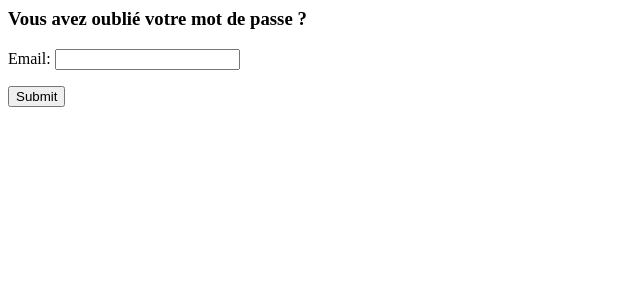
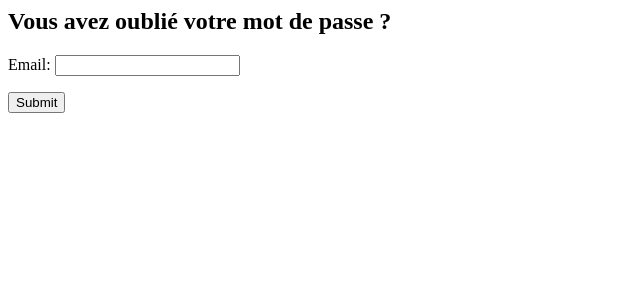
Before and after one commit to heltleo/fanfiction, a Django app: page /accounts/password_reset/ in a window 1280 px wide. Shown: the top 300 px of the page, without its empty margins (0-640 px from the left). Run offline with Django 3.2, Linux system fonts and the light colour scheme.

Commit message:
add base to templates wip

```diff
--- a/templates/frontend/base.html
+++ b/templates/frontend/base.html
@@ -1,6 +1,6 @@
 {% load render_bundle from webpack_loader %}
 {% load staticfiles %}
-<html lang="en">
+<html lang="fr">
     <head>
     <meta charset="UTF-8">
     <title>Fanfiction</title>
--- /dev/null
+++ b/templates/registration/base.html
@@ -0,0 +1,15 @@
+{% load staticfiles %}
+
+<html lang="fr">
+    <head>
+    <meta charset="UTF-8">
+    <title>Fanfiction {% block title %}{% endblock %}</title>
+    <meta http-equiv="X-UA-Compatible" content="IE=edge">
+    <meta name="viewport" content="width=device-width, initial-scale=1, minimum-scale=1.0, maximum-scale=1.0, user-scalable=no">
+    <link rel="stylesheet" href="{% static 'styles/base.css' %}">
+    </head>
+    <body>
+        {% block content %}
+        {% endblock %}
+    </body>
+</html>
--- a/templates/registration/password_reset_complete.html
+++ b/templates/registration/password_reset_complete.html
@@ -1 +1,3 @@
+{% extends "registration/base.html" %}
+
 Votre mot de passe a été changer.
--- a/templates/registration/password_reset_confirm.html
+++ b/templates/registration/password_reset_confirm.html
@@ -1,3 +1,5 @@
+{% extends "registration/base.html" %}
+
 {% block content %}
   {% if validlink %}
     <h3>Changer votre mot de password</h3>
--- a/templates/registration/password_reset_done.html
+++ b/templates/registration/password_reset_done.html
@@ -1,3 +1,5 @@
+{% extends "registration/base.html" %}
+
 {% block content %}
   <p>
       Nous vous avons envoyé par e-mail des instructions pour définir votre mot de passe, s'il existe un compte avec l'e-mail que vous avez entré.
--- a/templates/registration/password_reset_email.html
+++ b/templates/registration/password_reset_email.html
@@ -1,11 +1,12 @@
+{% extends "registration/base.html" %}
+
 {% autoescape off %}
 Pour lancer le processus de réinitialisation du mot de passe pour votre compte Fanfiction {{user.get_username}},
 cliquez sur le lien ci-dessous:
 
 {{ protocol }}://{{ domain }}{% url 'password_reset_confirm' uidb64=uid token=token %}
 
-Si le lien ci-dessus ne fonctionne pas, veuillez copier et coller l'URL dans un nouveau navigateur
-fenêtre à la place.
+Si le lien ci-dessus ne fonctionne pas, veuillez copier et coller l'URL dans une fenêtre de votre navigateur à la place.
 
 Cordialement,
 L'équipe Fanfiction
--- a/templates/registration/password_reset_form.html
+++ b/templates/registration/password_reset_form.html
@@ -1,8 +1,20 @@
+{% extends "registration/base.html" %}
+
 {% block content %}
-  <h3>Vous avez oublié votre mot de passe ?</h3>
-  <form method="post">
-    {% csrf_token %}
-    {{ form.as_p }}
-    <button type="submit">Submit</button>
+<div class="w-full max-w-xs">
+  <form method="post" class="bg-white shadow-md rounded px-8 pt-6 pb-8 mb-4">
+      <section class="content">
+          <h2>Vous avez oublié votre mot de passe ?</h2>
+          {% csrf_token %}
+          <div class="mb-4">
+              {{ form.as_p }}
+          </div>
+          <div class="actions">
+              <div class="flex items-center justify-between">
+                  <button type="submit" class="bg-blue hover:bg-blue-dark text-white font-bold py-2 px-4 rounded">Submit</button>
+              </div>
+          </div>
+    </section>
   </form>
+</div>
 {% endblock %}
```
